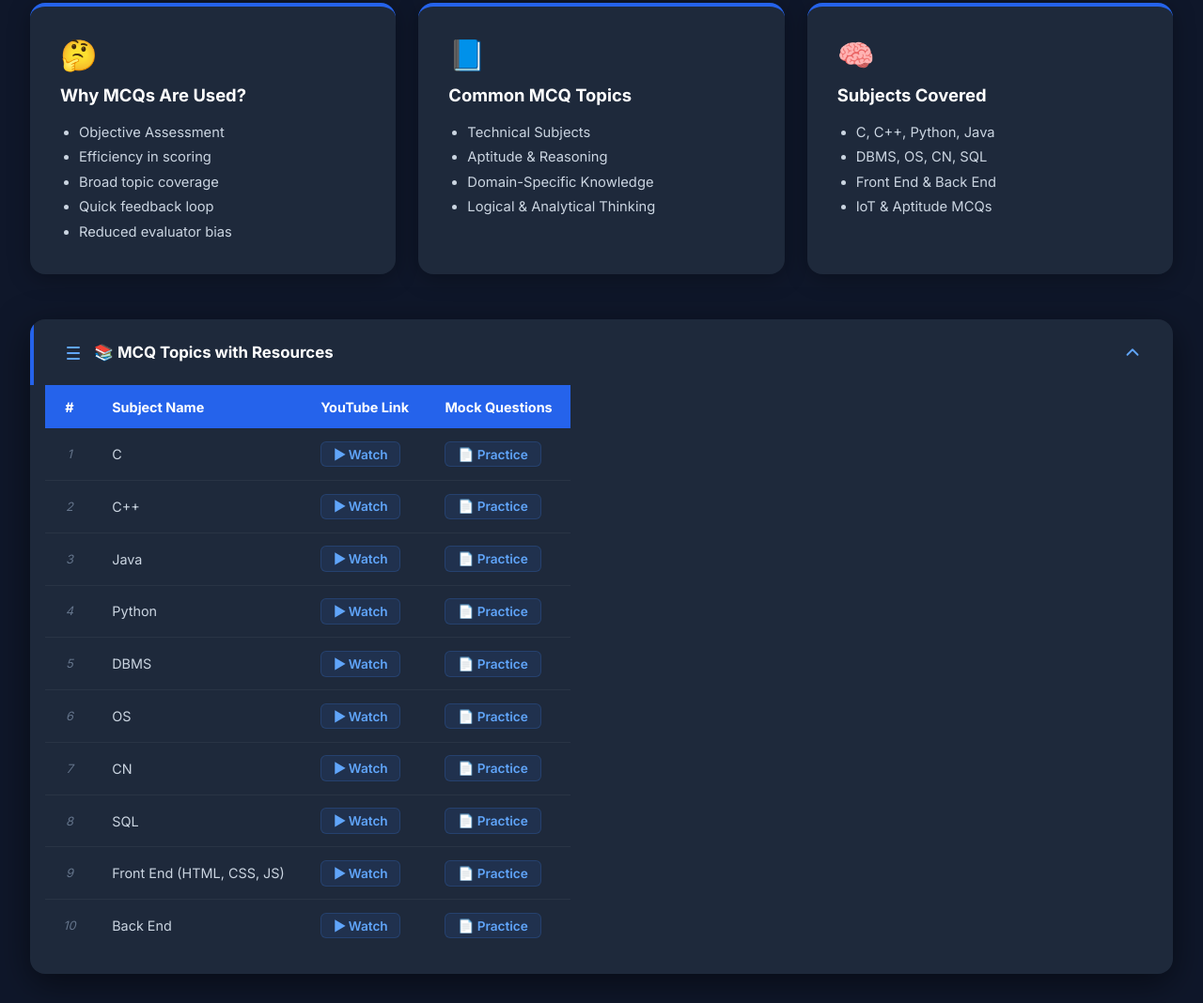
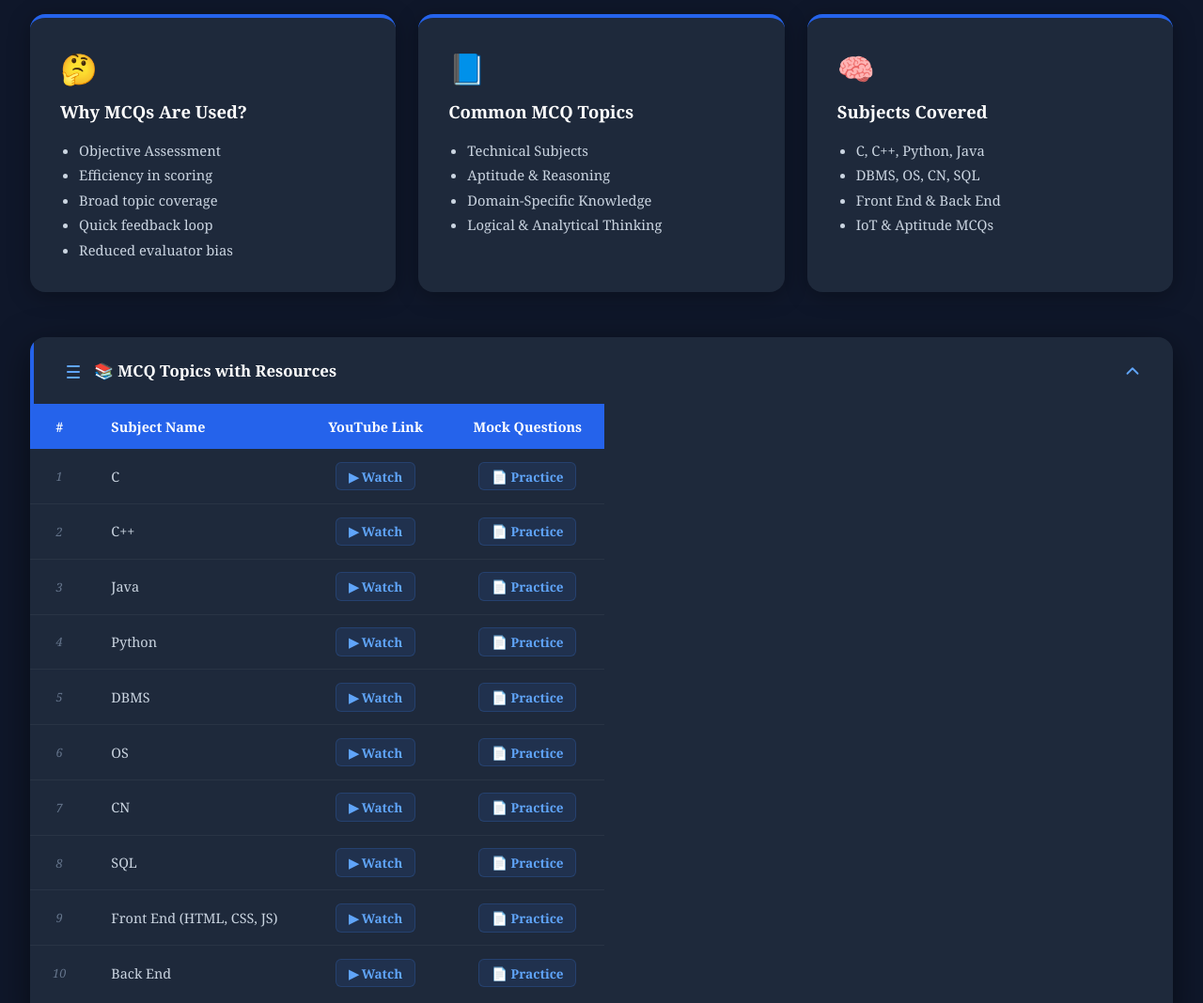
Before and after one commit to yamireddy04/PrepSphere, a plain HTML site: page Frontend/mcqs/mcqs.html in a window 1280 px wide. Shown: the part 209-1277 px from the top of the page at 94% size. Drawn offline with Linux system fonts and the light colour scheme.

Commit message:
Update mcqs.html

```diff
--- a/Frontend/mcqs/mcqs.html
+++ b/Frontend/mcqs/mcqs.html
@@ -16,7 +16,7 @@
     }
 
     body {
-      font-family: 'Inter', sans-serif;
+      font-family: 'Bookman Old Style', 'Georgia', serif;
       background-color: #0f172a;
       color: #e2e8f0;
       min-height: 100vh;
@@ -117,7 +117,8 @@
       background: #1e293b;
       border-radius: 1rem;
       box-shadow: 0 4px 24px rgba(0,0,0,0.3);
-      margin-bottom: 2rem;
+      margin: 0 auto 2rem;
+      width: 100%;
       overflow: hidden;
       transition: box-shadow 0.3s;
     }
@@ -161,13 +162,14 @@
 
     .table-wrap {
       overflow-x: auto;
-      padding: 0 1rem 1.5rem;
+      padding: 0 0 1.5rem;
     }
 
     table {
       width: 100%;
       border-collapse: collapse;
       font-size: 0.9rem;
+      table-layout: fixed;
     }
 
     thead tr {
@@ -175,12 +177,17 @@
     }
 
     thead th {
-      padding: 0.9rem 1.2rem;
+      padding: 0.9rem 1.5rem;
       color: #ffffff;
       font-weight: 700;
       text-align: left;
       white-space: nowrap;
     }
+
+    thead th:nth-child(1) { width: 60px; text-align: center; }
+    thead th:nth-child(2) { width: auto; }
+    thead th:nth-child(3) { width: 160px; text-align: center; }
+    thead th:nth-child(4) { width: 160px; text-align: center; }
 
     tbody tr {
       border-bottom: 1px solid rgba(255,255,255,0.05);
@@ -192,7 +199,7 @@
     tbody tr:hover { background: #263350; }
 
     tbody td {
-      padding: 0.85rem 1.2rem;
+      padding: 0.85rem 1.5rem;
       color: #cbd5e1;
       vertical-align: middle;
     }
@@ -201,7 +208,11 @@
       color: #64748b;
       font-size: 0.8rem;
       font-style: italic;
-      width: 48px;
+      text-align: center;
+    }
+
+    tbody td:nth-child(3),
+    tbody td:nth-child(4) {
       text-align: center;
     }
 
```
